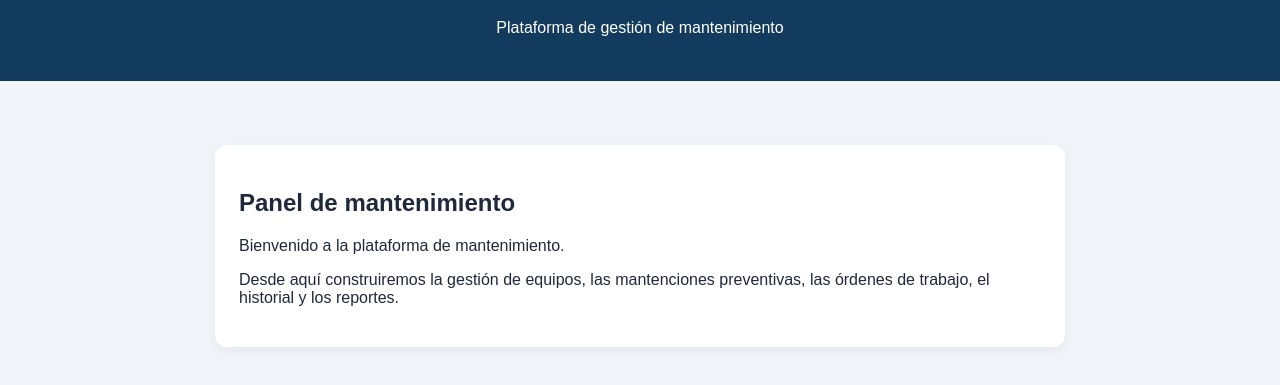
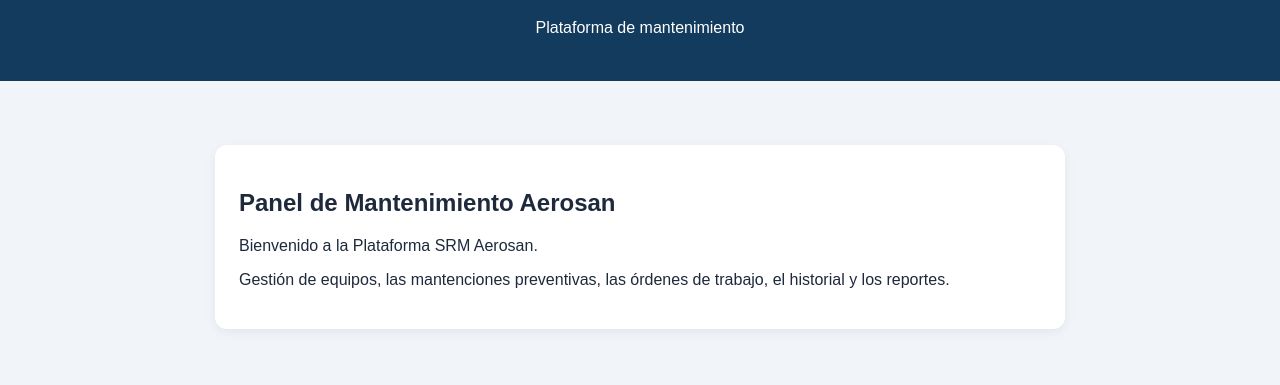
Before and after one commit to testaerosantest-oss/Mantencion-Aerosan, a plain HTML site: page index.html in a window 1280 px wide. Shown: the part 89-474 px from the top of the page. Drawn offline with Linux system fonts and the light colour scheme.

Commit message:
Update title and content in index.html

```diff
--- a/index.html
+++ b/index.html
@@ -3,7 +3,7 @@
 <head>
   <meta charset="UTF-8">
   <meta name="viewport" content="width=device-width, initial-scale=1.0">
-  <title>Mantenimiento Aerosan</title>
+  <title>Infraestructura Aerosan</title>
   <style>
     body {
       font-family: Arial, sans-serif;
@@ -33,13 +33,13 @@
 <body>
   <header>
     <h1>Mantenimiento Aerosan</h1>
-    <p>Plataforma de gestión de mantenimiento</p>
+    <p>Plataforma de mantenimiento</p>
   </header>
   <main>
     <div class="panel">
-      <h2>Panel de mantenimiento</h2>
-      <p>Bienvenido a la plataforma de mantenimiento.</p>
-      <p>Desde aquí construiremos la gestión de equipos, las mantenciones preventivas, las órdenes de trabajo, el historial y los reportes.</p>
+      <h2>Panel de Mantenimiento Aerosan</h2>
+      <p>Bienvenido a la Plataforma SRM Aerosan.</p>
+      <p>Gestión de equipos, las mantenciones preventivas, las órdenes de trabajo, el historial y los reportes.</p>
     </div>
   </main>
 </body>
```
